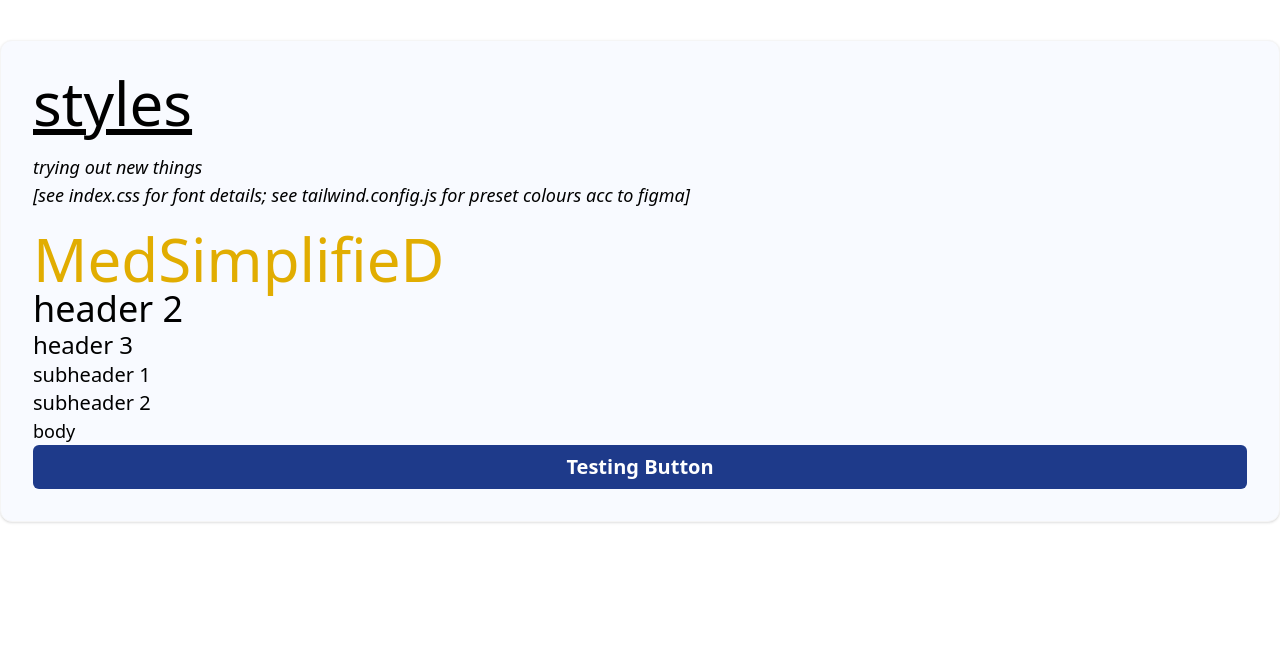
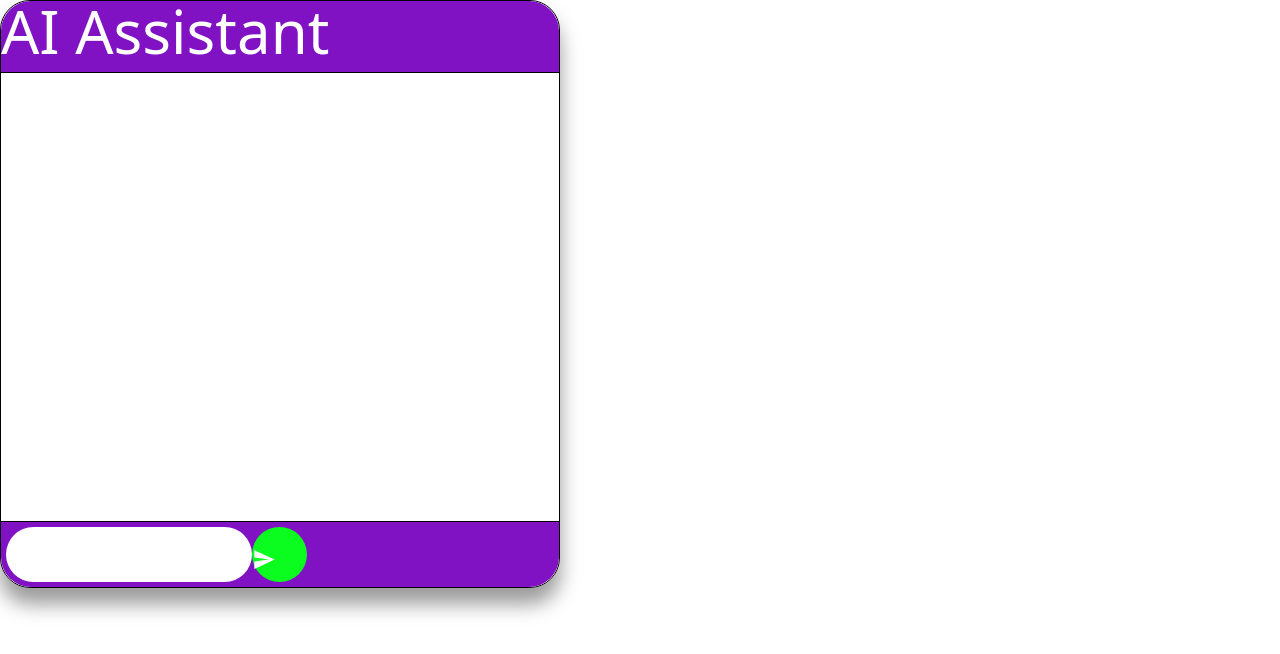
Before and after one commit to ongjx16/HealthResearchTool, a React (Create React App) app in the folder health-research-tool/: page / in a window 1280 px wide. Shown: the top 654 px of the page. Built offline with nearby package versions, Linux system fonts and the light colour scheme.

Commit message:
linked rasa to ui

```diff
--- a/health-research-tool/package.json
+++ b/health-research-tool/package.json
@@ -8,6 +8,7 @@
     "@testing-library/user-event": "^13.5.0",
     "react": "^18.2.0",
     "react-dom": "^18.2.0",
+    "react-icons": "^4.7.1",
     "react-scripts": "5.0.1",
     "web-vitals": "^2.1.4"
   },
--- a/health-research-tool/src/App.js
+++ b/health-research-tool/src/App.js
@@ -1,43 +1,13 @@
 import { useState } from "react";
 import { Link } from "react-router-dom";
+import Basic from "./components/Basic";
 import Button from "./components/Button";
 
 function App() {
   const [user, setUser] = useState({});
   return (
     <div>
-      <div className="container mx-auto bg-blue-100 rounded-xl shadow border p-8 m-10 ">
-        <h1 className="underline mb-0">
-          styles
-        </h1>
-        <p className="pt-5 italic">
-          trying out new things
-        </p>
-        <p className="pb-5 italic">
-          [see index.css for font details; see tailwind.config.js for preset colours acc to figma]
-        </p>
-        <h1>
-          <text className="text-yellow">MedSimplifieD</text>
-        </h1>
-        <h2>
-          header 2
-        </h2>
-        <h3>
-          header 3
-        </h3>
-        <h4>
-          subheader 1
-        </h4>
-        <h5>
-          subheader 2
-        </h5>
-        <p>
-          body
-        </p>
-        <Button
-          text="Testing Button"
-        />
-      </div>
+      <Basic />
     </div>
   );
 }
--- /dev/null
+++ b/health-research-tool/src/components/Basic.js
@@ -0,0 +1,173 @@
+import './chatBot.css';
+import react, { useEffect, useState } from 'react';
+import {IoMdSend}  from 'react-icons/io';
+import {BiBot,BiUser} from 'react-icons/bi';
+
+function Basic(){
+    const [chat,setChat] = useState([]);
+    const [inputMessage,setInputMessage] = useState('');
+    const [botTyping,setbotTyping] = useState(false);
+
+
+   useEffect(()=>{
+
+        console.log("called");
+        const objDiv = document.getElementById('messageArea');
+        objDiv.scrollTop = objDiv.scrollHeight;
+
+
+    },[chat])
+
+
+
+
+    const handleSubmit=(evt)=>{
+        evt.preventDefault();
+        const name = "shreyas";
+        const request_temp = {sender : "user", sender_id : name , msg : inputMessage};
+
+        if(inputMessage !== ""){
+
+            setChat(chat => [...chat, request_temp]);
+            setbotTyping(true);
+            setInputMessage('');
+            rasaAPI(name,inputMessage);
+        }
+        else{
+            window.alert("Please enter valid message");
+        }
+
+    }
+
+
+    const rasaAPI = async function handleClick(name,msg) {
+
+        //chatData.push({sender : "user", sender_id : name, msg : msg});
+
+
+          await fetch('http://localhost:5005/webhooks/rest/webhook', {
+            method: 'POST',
+            headers: {
+              'Accept': 'application/json',
+              'Content-Type': 'application/json',
+              'charset':'UTF-8',
+            },
+            credentials: "same-origin",
+            body: JSON.stringify({ "sender": name, "message": msg }),
+        })
+        .then(response => response.json())
+        .then((response) => {
+            if(response){
+                const temp = response[0];
+                const recipient_id = temp["recipient_id"];
+                const recipient_msg = temp["text"];
+
+
+                const response_temp = {sender: "bot",recipient_id : recipient_id,msg: recipient_msg};
+                setbotTyping(false);
+
+                setChat(chat => [...chat, response_temp]);
+               // scrollBottom();
+
+            }
+        })
+    }
+
+    console.log(chat);
+
+    const stylecard = {
+        maxWidth : '35rem',
+        border: '1px solid black',
+        paddingLeft: '0px',
+        paddingRight: '0px',
+        borderRadius: '30px',
+        boxShadow: '0 16px 20px 0 rgba(0,0,0,0.4)'
+
+    }
+    const styleHeader = {
+        height: '4.5rem',
+        borderBottom : '1px solid black',
+        borderRadius: '30px 30px 0px 0px',
+        backgroundColor: '#8012c4',
+
+    }
+    const styleFooter = {
+        //maxWidth : '32rem',
+        borderTop : '1px solid black',
+        borderRadius: '0px 0px 30px 30px',
+        backgroundColor: '#8012c4',
+
+
+    }
+    const styleBody = {
+        paddingTop : '10px',
+        height: '28rem',
+        overflowY: 'a',
+        overflowX: 'hidden',
+
+    }
+
+    return (
+      <div>
+        {/* <button onClick={()=>rasaAPI("shreyas","hi")}>Try this</button> */}
+
+
+        <div className="container">
+        <div className="row justify-content-center">
+
+                <div className="card" style={stylecard}>
+                    <div className="cardHeader text-white" style={styleHeader}>
+                        <h1 style={{marginBottom:'0px'}}>AI Assistant</h1>
+                        {botTyping ? <h6>Bot Typing....</h6> : null}
+
+
+
+                    </div>
+                    <div className="cardBody" id="messageArea" style={styleBody}>
+
+                        <div className="row msgarea">
+                            {chat.map((user,key) => (
+                                <div key={key}>
+                                    {user.sender==='bot' ?
+                                        (
+
+                                            <div className= 'msgalignstart'>
+                                                <BiBot className="botIcon"  /><h5 className="botmsg">{user.msg}</h5>
+                                            </div>
+
+                                        )
+
+                                        :(
+                                            <div className= 'msgalignend'>
+                                                <h5 className="usermsg">{user.msg}</h5><BiUser className="userIcon" />
+                                            </div>
+                                        )
+                                    }
+                                </div>
+                            ))}
+
+                        </div>
+
+                    </div>
+                    <div className="cardFooter text-white" style={styleFooter}>
+                        <div className="row">
+                            <form style={{display: 'flex'}} onSubmit={handleSubmit}>
+                                <div className="col-10" style={{paddingRight:'0px'}}>
+                                    <input onChange={e => setInputMessage(e.target.value)} value={inputMessage} type="text" className="msginp"></input>
+                                </div>
+                                <div className="col-2 cola">
+                                    <button type="submit" className="circleBtn" ><IoMdSend className="sendBtn" /></button>
+                                </div>
+                            </form>
+                        </div>
+                    </div>
+                </div>
+
+        </div>
+        </div>
+
+      </div>
+    );
+}
+
+export default Basic;
--- /dev/null
+++ b/health-research-tool/src/components/chatBot.css
@@ -0,0 +1,107 @@
+.circleBtn{
+    height:55px;
+    width:55px;
+    border-radius:  50%;
+    margin: 5px;
+    border: none;
+    background-color: rgb(11, 252, 31);
+
+}
+
+.msginp{
+    width:100%;
+    height:55px;
+    border-radius: 50px 50px 50px 50px;
+    margin-top: 5px;
+    margin-left: 5px;
+    border: none;
+    padding-left: 10px;
+
+}
+
+.cola{
+    height:65px;
+    width:65px;
+    padding-left: 0px;
+}
+.msgalignend{
+    display: flex;
+    justify-content: flex-end;
+
+}
+.msgalignstart{
+    display: flex;
+    justify-content: flex-start;
+    min-height: 5px;
+
+}
+
+.botmsg{
+    background-color: rgb(205, 173, 241);
+    padding-left: 15px;
+    padding-right: 15px;
+    height:auto;
+    min-height: 45px;
+    padding-top: 6px;
+    padding-bottom: 4px;
+    border-radius: 25px;
+    max-width: 20rem;
+}
+
+.usermsg{
+    background-color: rgb(235, 220, 252);
+    padding-left: 15px;
+    padding-right: 15px;
+    height:auto;
+    min-height: 45px;
+    padding-top: 6px;
+    padding-bottom: 4px;
+    border-radius: 25px;
+    max-width: 20rem;
+
+}
+
+/* width */
+::-webkit-scrollbar {
+    width: 5px;
+  }
+
+  /* Track */
+  ::-webkit-scrollbar-track {
+    box-shadow: inset 0 0 5px grey;
+    border-radius: 10px;
+  }
+
+  /* Handle */
+  ::-webkit-scrollbar-thumb {
+    background: rgb(140, 27, 185);
+    border-radius: 10px;
+  }
+
+  /* Handle on hover */
+  ::-webkit-scrollbar-thumb:hover {
+    background: #b909e6;
+  }
+
+.botIcon{
+    font-size: 45px;
+    border : 1px solid black;
+    border-radius: 50px;
+    margin-left: 5px;
+    margin-right: 5px;
+    padding: 5px;
+}
+
+.userIcon{
+    font-size: 40px;
+    border : 1px solid black;
+    border-radius: 50px;
+    margin-left: 5px;
+    margin-right: 5px;
+    padding: 5px;
+
+}
+
+.sendBtn{
+    font-size:25px;
+}
```
Also changed, not shown: 2 other files (tests, documents, lock files or other folders).
